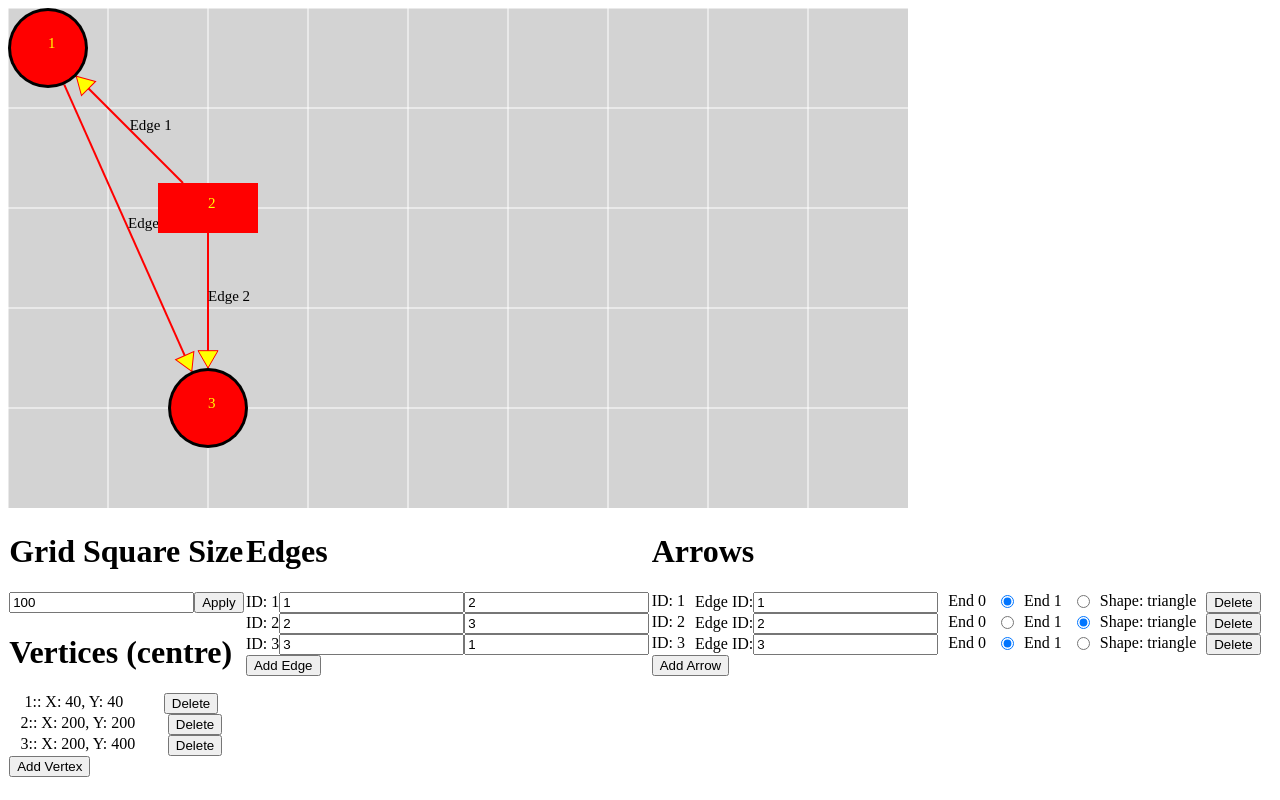
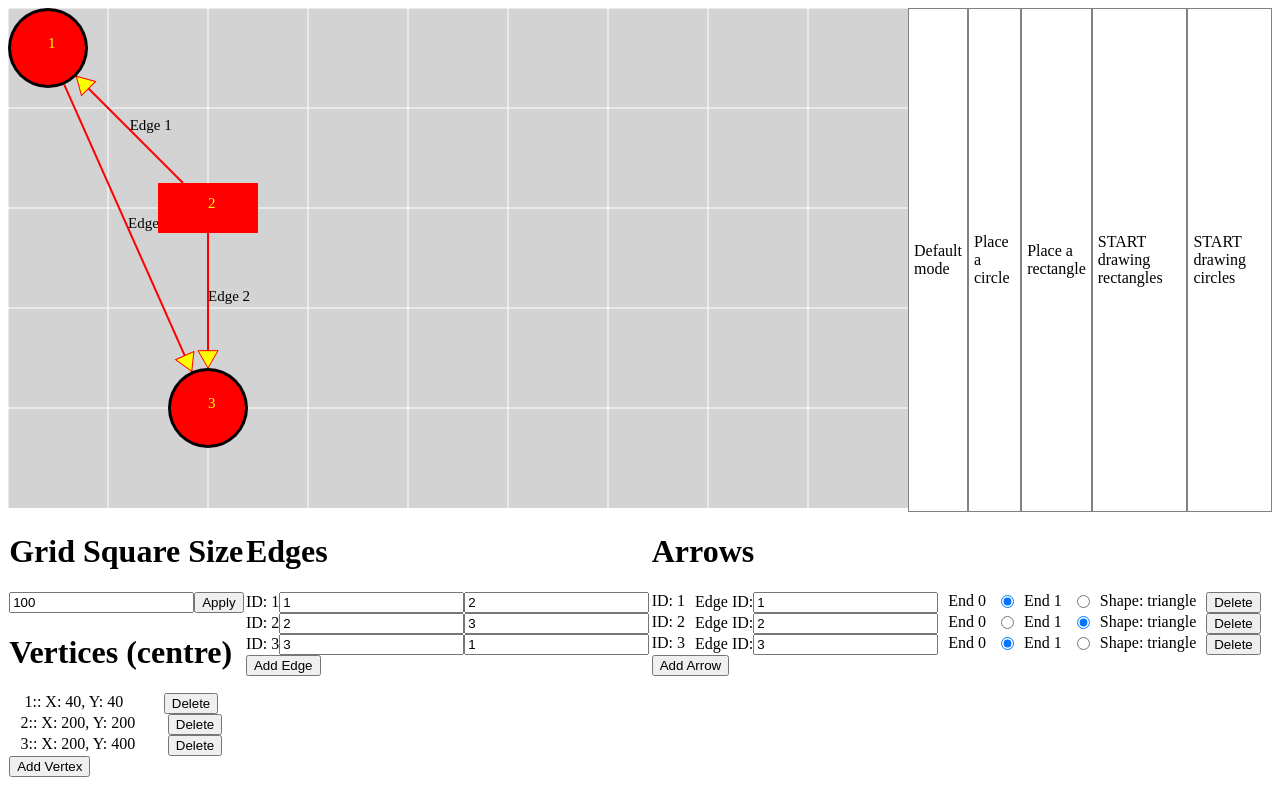
Before and after one commit to lamh85/Graph-Editor, a React app: page / in a window 1280 px wide. Built offline with nearby package versions, Linux system fonts and the light colour scheme; the HTML template or start-up script is replaced by a standard one.

Commit message:
Render toolbar with some fully-functioning options.

```diff
--- a/src/components/App.jsx
+++ b/src/components/App.jsx
@@ -21,6 +21,7 @@ import { CircleBuild } from './CircleBuild.jsx'
 import Arrows from './Arrows.jsx'
 import { Editor } from './Editor.jsx'
 import { ContextMenu } from './ContextMenu.jsx'
+import { Toolbar } from './Toolbar.jsx'
 import {
   getShapeTangent,
   useEffectMoveVertex,
@@ -54,6 +55,10 @@ const DrawingsContainer = styled.svg`
         cursor: ${props.resizeCursor} !important;
       }
   `}
+`
+
+const DrawingsRow = styled.div`
+  display: flex;
 `
 
 const renderEdge = ({ edge, index, tangents }) => {
@@ -252,6 +257,8 @@ const App = props => {
   const [tangents, setTangents] = useState([])
   const [isDrawRectangleMode, setIsDrawRectangleMode] = useState(false)
   const [isDrawCircleMode, setIsDrawCircleMode] = useState(false)
+  const [isPlaceCircleMode, setIsPlaceCircleMode] = useState(false)
+  const [isPlaceRectMode, setIsPlaceRectMode] = useState(false)
 
   const {
     render: renderContextMenu,
@@ -376,6 +383,7 @@ const App = props => {
         manualCircleCreator.mouseMoveListener(event)
       }}
     >
+      <DrawingsRow>
         <PositionWrapper>
           <DrawingsContainer
             ref={canvasRef}
@@ -443,6 +451,17 @@ const App = props => {
             />
           )}
         </PositionWrapper>
+        <Toolbar
+          extraOptions={buildCommonContextOptions({
+            isDrawRectangleMode,
+            setIsDrawRectangleMode,
+            isDrawCircleMode,
+            setIsDrawCircleMode
+          })}
+          setIsPlaceCircleMode={setIsPlaceCircleMode}
+          setIsPlaceRectMode={setIsPlaceRectMode}
+        />
+      </DrawingsRow>
       <Editor
         gridIncrement={gridIncrement}
         setGridIncrement={setGridIncrement}
--- a/src/components/ContextMenu.jsx
+++ b/src/components/ContextMenu.jsx
@@ -2,6 +2,7 @@ import React, { useState } from "react"
 import styled from 'styled-components'
 
 import { Triangle } from './common/Triangle.jsx'
+import { MenuItem } from './common/MenuItem.jsx'
 
 const StyledContextMenu = styled.div`
   max-width: 200px;
@@ -9,18 +10,6 @@ const StyledContextMenu = styled.div`
   position: absolute;
   left: ${props => props.left || 0}px;
   top: ${props => props.top || 0}px;
-`
-
-const MenuItem = styled.div`
-  display: flex;
-  align-items: center;
-  cursor: pointer;
-  padding: 5px;
-  border: 1px solid grey;
-
-  &:hover {
-    background: yellow;
-  }
 `
 
 const handleItemClick = ({ event, clickAction, closeMenu }) => {
--- /dev/null
+++ b/src/components/Toolbar.jsx
@@ -0,0 +1,33 @@
+import React from "react"
+import { MenuItem } from './common/MenuItem.jsx'
+
+export const Toolbar = ({
+  extraOptions,
+  setIsPlaceCircleMode,
+  setIsPlaceRectMode
+}) => {
+  return (
+    <>
+      <MenuItem onClick={() => {
+        setIsPlaceCircleMode(false)
+        setIsPlaceRectMode(false)
+      }}>
+        Default mode
+      </MenuItem>
+      <MenuItem onClick={() => setIsPlaceCircleMode(true)}>
+        Place a circle
+      </MenuItem>
+      <MenuItem onClick={() => setIsPlaceRectMode(true)}>
+        Place a rectangle
+      </MenuItem>
+
+      {extraOptions.map((item, index) => {
+        return (
+          <MenuItem onClick={item.onClick} key={`extra${index}`}>
+            {item.display}
+          </MenuItem>
+        )
+      })}
+    </>
+  )
+}
--- /dev/null
+++ b/src/components/common/MenuItem.jsx
@@ -0,0 +1,13 @@
+import styled from 'styled-components'
+
+export const MenuItem = styled.div`
+  display: flex;
+  align-items: center;
+  cursor: pointer;
+  padding: 5px;
+  border: 1px solid grey;
+
+  &:hover {
+    background: yellow;
+  }
+`
```
Lines whose indentation alone changed are shown as unchanged.
